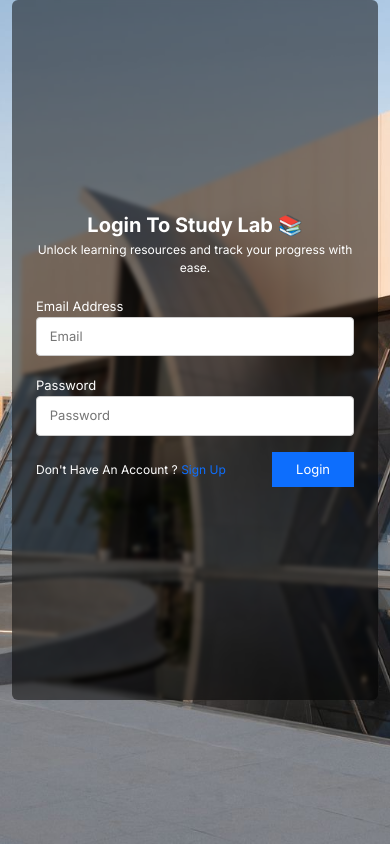
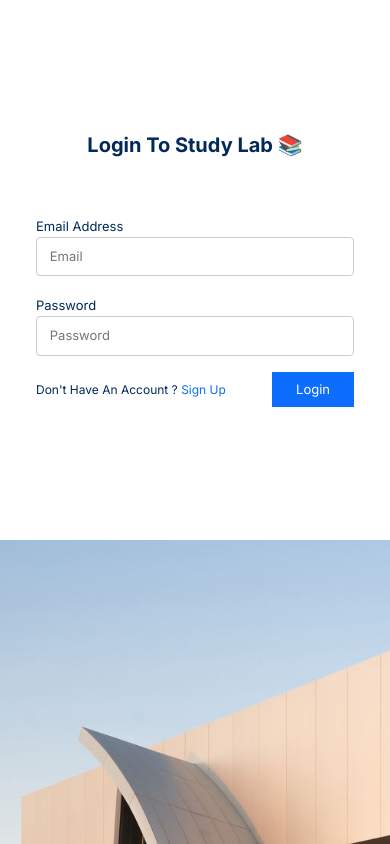
Before and after one commit to Olawoyin1/Multi-Step-Form-App-with-Authentication, a React (Create React App) app: page /login in a window 390 px wide. Shown: the top 844 px of the page. Built offline with nearby package versions, Linux system fonts and the light colour scheme.

Commit message:
login and sign up form back to two column

```diff
--- a/src/App.css
+++ b/src/App.css
@@ -362,7 +362,7 @@ label{
 
   @media (max-width: 768px){
     .form-side{
-      position: absolute !important;
+      /* position: absolute !important; */
       /* top: 4rem; */
       margin: 0 auto;
       /* min-height: 100vh; */
@@ -373,19 +373,5 @@ label{
       grid-template-columns: 1fr;
   }
 
-  .form-container{
-    min-height: 700px;
-    background-color: rgba(0, 0, 0, 0.5);
-    backdrop-filter: blur(2px);
-    border-radius: none;
-  }
-
-  label{
-    color: #ffffff;
-  }
-
-  * {
-    color: #ffffff;
-}
 
   }
```
